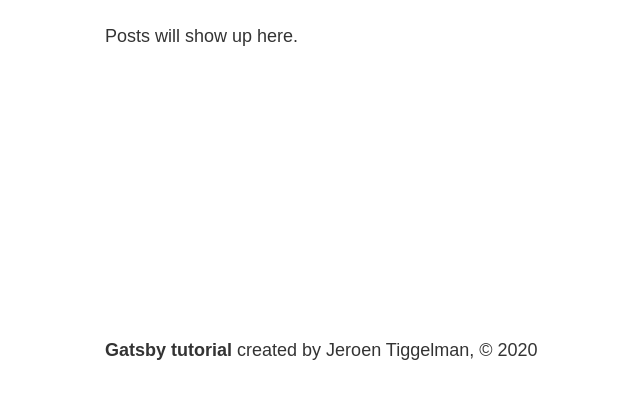
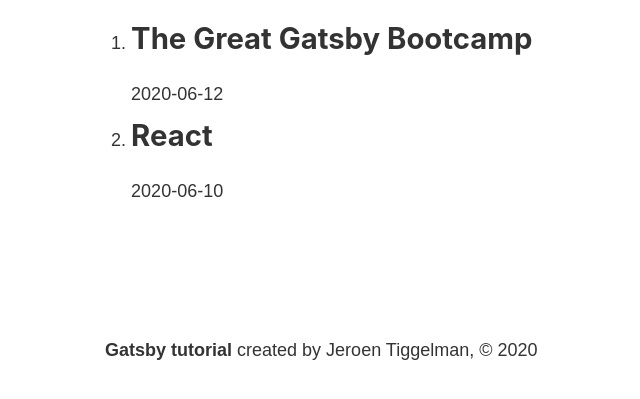
Before and after one commit to jeroentiggelman/gatsby-bootcamp-markdown-contentful, a Gatsby site: page /blog in a window 1280 px wide. Shown: the part 393-792 px from the top of the page, without its empty margins (178-818 px from the left). Built offline with nearby package versions, Linux system fonts and the light colour scheme; Gatsby itself is replaced by a stand-in of ours.

Commit message:
query md files, generate post list on blog page

```diff
--- a/gatsby-config.js
+++ b/gatsby-config.js
@@ -19,5 +19,6 @@
         path: `${__dirname}/src/`,
       },
     },
+    `gatsby-transformer-remark`,
   ],
 }
--- a/package.json
+++ b/package.json
@@ -17,6 +17,7 @@
     "gatsby": "^2.22.15",
     "gatsby-plugin-sass": "^2.3.4",
     "gatsby-source-filesystem": "^2.3.11",
+    "gatsby-transformer-remark": "^2.8.15",
     "node-sass": "^4.14.1",
     "react": "^16.12.0",
     "react-dom": "^16.12.0"
--- a/src/pages/blog.js
+++ b/src/pages/blog.js
@@ -1,11 +1,39 @@
 import React from "react"
 import Layout from "../components/layout"
+import { graphql, useStaticQuery } from "gatsby"
 
 const BlogPage = () => {
+  const data = useStaticQuery(graphql`
+    query {
+      allMarkdownRemark {
+        edges {
+          node {
+            frontmatter {
+              title
+              date
+            }
+          }
+        }
+      }
+    }
+  `)
+  // put data array in 1 variable (not obligatory, more to keep code easier to read)
+  const posts = data.allMarkdownRemark.edges
+
   return (
     <Layout>
       <h1>Blog</h1>
-      <p>Posts will show up here.</p>
+      <ol>
+        {/* map posts from array with loop */}
+        {posts.map(post => {
+          return (
+            <li>
+              <h2>{post.node.frontmatter.title}</h2>
+              <p>{post.node.frontmatter.date}</p>
+            </li>
+          )
+        })}
+      </ol>
     </Layout>
   )
 }
```
Also changed, not shown: 1 other file.
